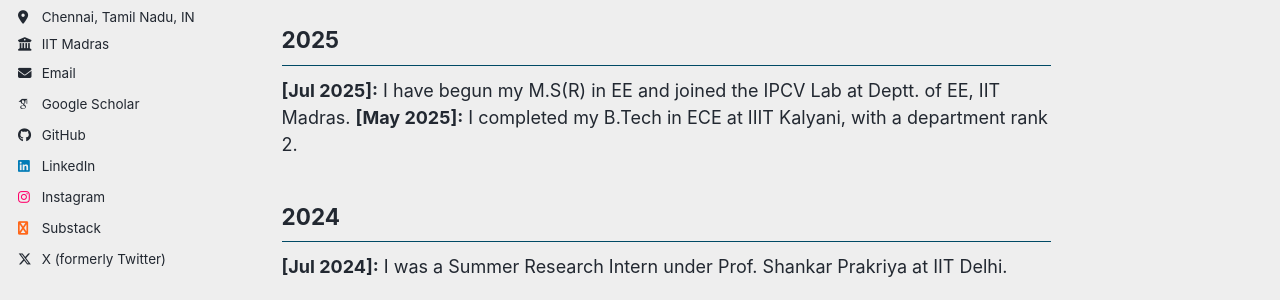
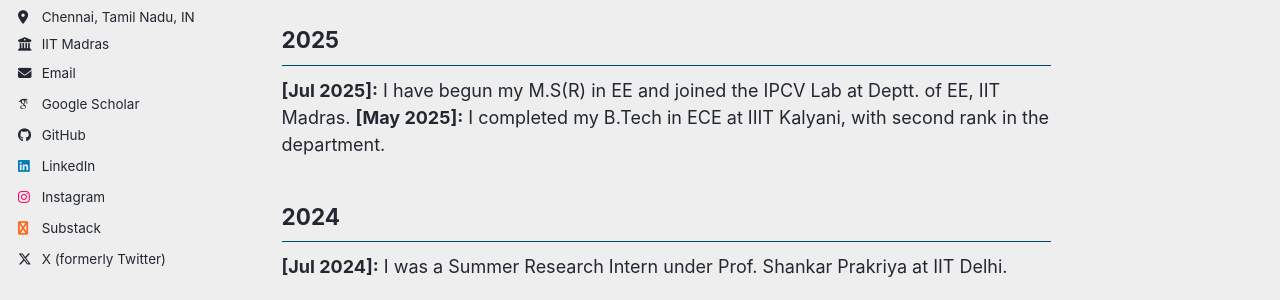
Before and after one commit to n1x1l/n1x1l.github.io, a Jekyll site: the page built from _pages/about.md, in a window 1280 px wide and 900 px high, scrolled down 544 px. Shown: the part 377-677 px from the top of the window. Built offline with Jekyll 4.4.1, drawn with Linux system fonts in a browser that asks for light colours; some web fonts are replaced; a script bundle is joined from its source files by our own code; library files that are not in the unit come from our copies.

Commit message:
update about.md

```diff
--- a/_pages/about.md
+++ b/_pages/about.md
@@ -25,7 +25,7 @@
 
 ## 2025
 **[Jul 2025]:** I have begun my M.S(R) in EE and joined the IPCV Lab at Deptt. of EE, IIT Madras.
-**[May 2025]:** I completed my B.Tech in ECE at IIIT Kalyani, with a department rank 2.
+**[May 2025]:** I completed my B.Tech in ECE at IIIT Kalyani, with second rank in the department.
 
 ## 2024
 **[Jul 2024]:** I was a Summer Research Intern under Prof. Shankar Prakriya at IIT Delhi.
```
